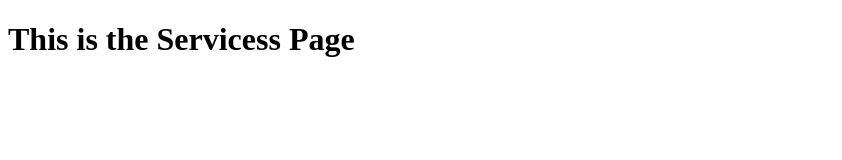
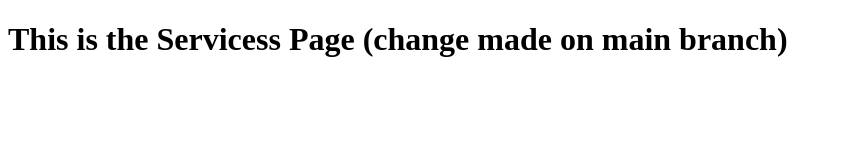
Before and after one commit to alainmigabo/gym-git-exercises-copy, a plain HTML site: page services.html in a window 1280 px wide. Shown: the whole page, without its empty margins (0-842 px from the left). Drawn offline with Linux system fonts and the light colour scheme.

Commit message:
changes made on the main branch in the service page

```diff
--- a/services.html
+++ b/services.html
@@ -7,6 +7,6 @@
     <title>Document</title>
 </head>
 <body>
-    <h1>This is the Servicess Page</h1>
+    <h1>This is the Servicess Page (change made on main branch)</h1>
 </body>
 </html>
```
